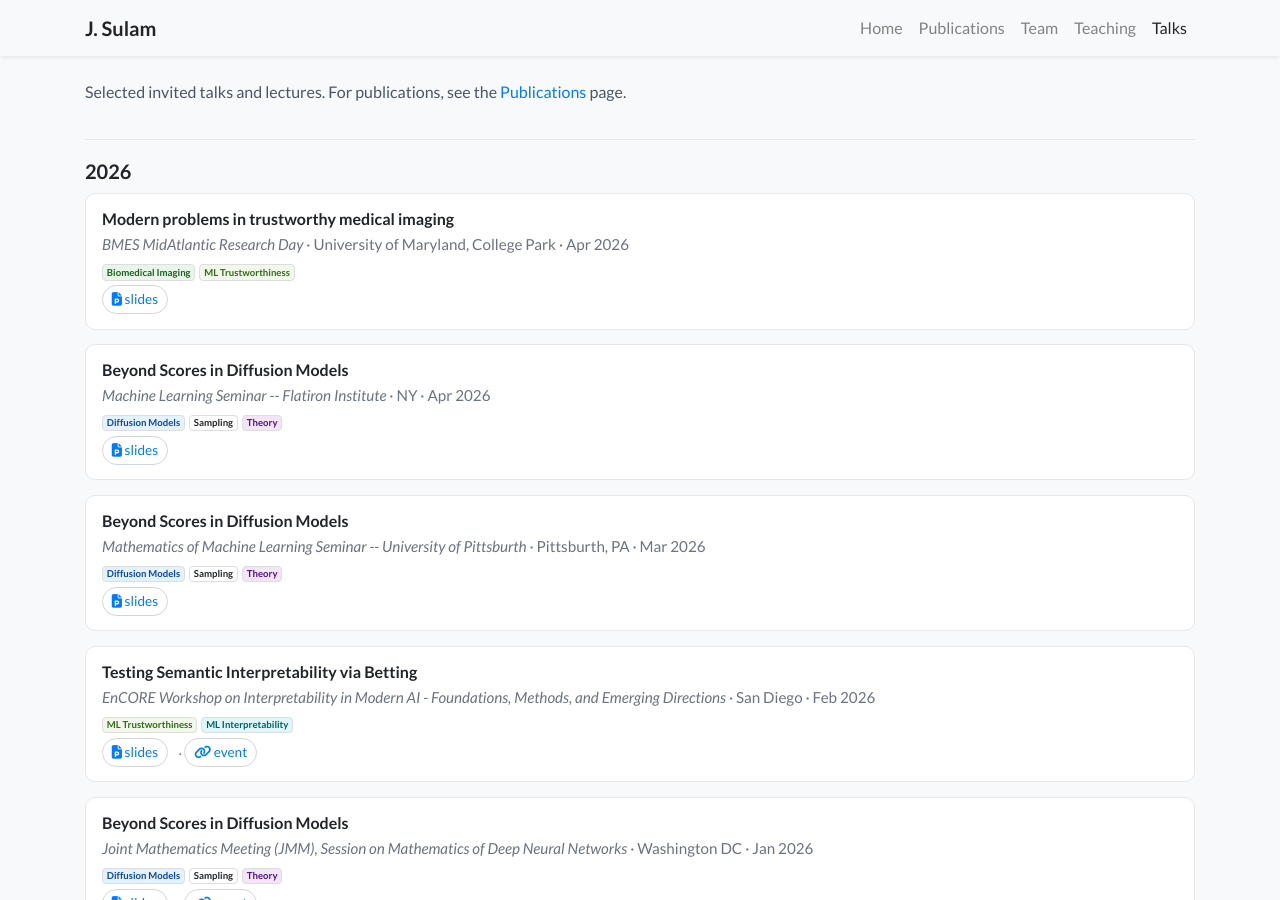
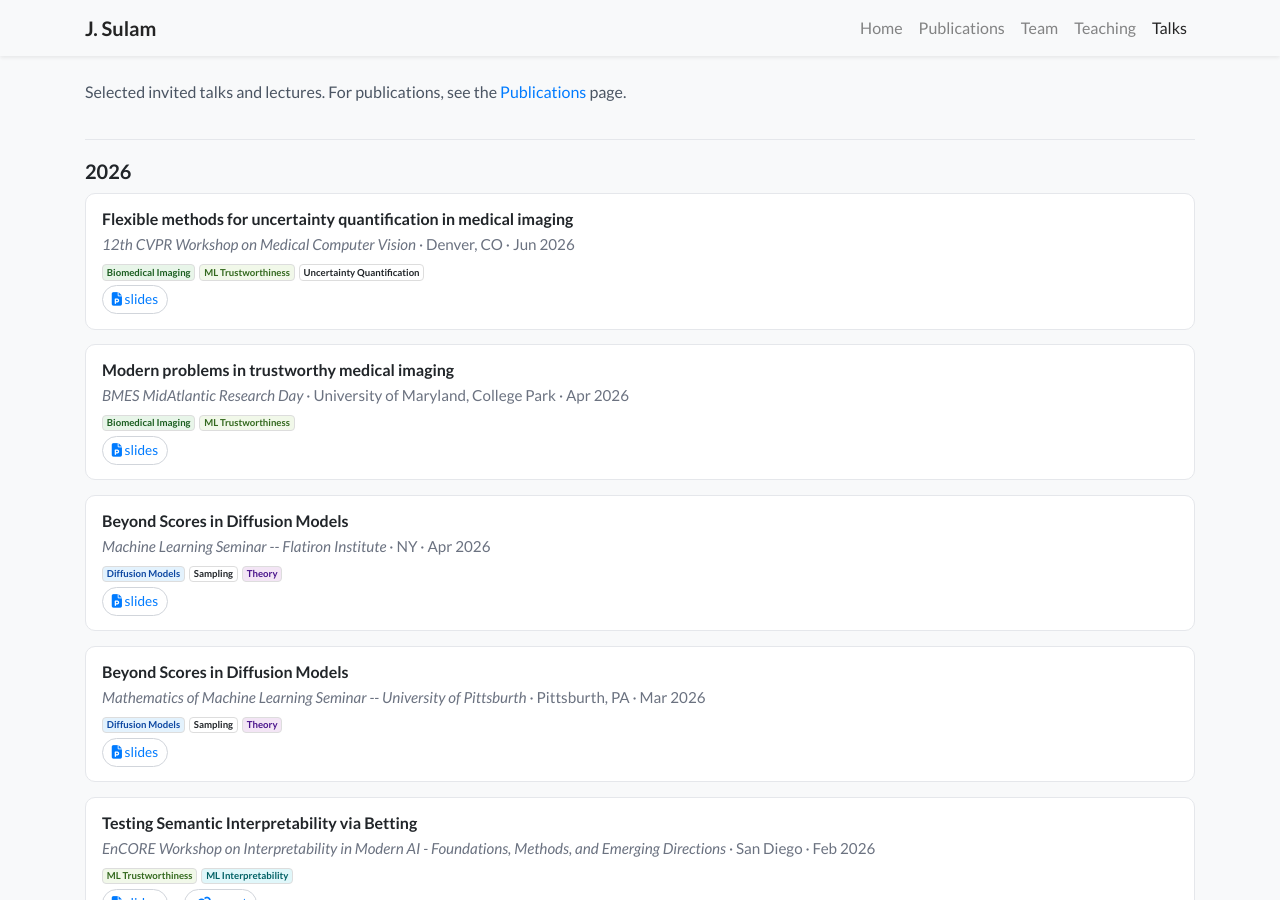
Before and after one commit to jsulam/jsulam.github.io, a Jekyll site: the page built from talks.html, in a window 1280 px wide and 900 px high. Built offline with Jekyll 4.4.1, drawn with Linux system fonts in a browser that asks for light colours; nearby versions of some CDN libraries; a style sheet for code colours, icons or effects is not loaded.

Commit message:
Add talk on uncertainty quantification in medical imaging
Added a new talk entry on uncertainty quantification in medical imaging.

```diff
--- a/_data/talks.yml
+++ b/_data/talks.yml
@@ -1,3 +1,14 @@
+- title: "Flexible methods for uncertainty quantification in medical imaging"
+  venue: "12th CVPR Workshop on Medical Computer Vision"
+  location: "Denver, CO"
+  date: "2026-6-3"
+  links:
+    slides: "https://slides.com/jeremiassulam/cvpr2026/fullscreen"
+  topics:
+    - Biomedical Imaging
+    - ML Trustworthiness
+    - Uncertainty Quantification
+
 - title: "Modern problems in trustworthy medical imaging"
   venue: "BMES MidAtlantic Research Day"
   location: "University of Maryland, College Park"
```
